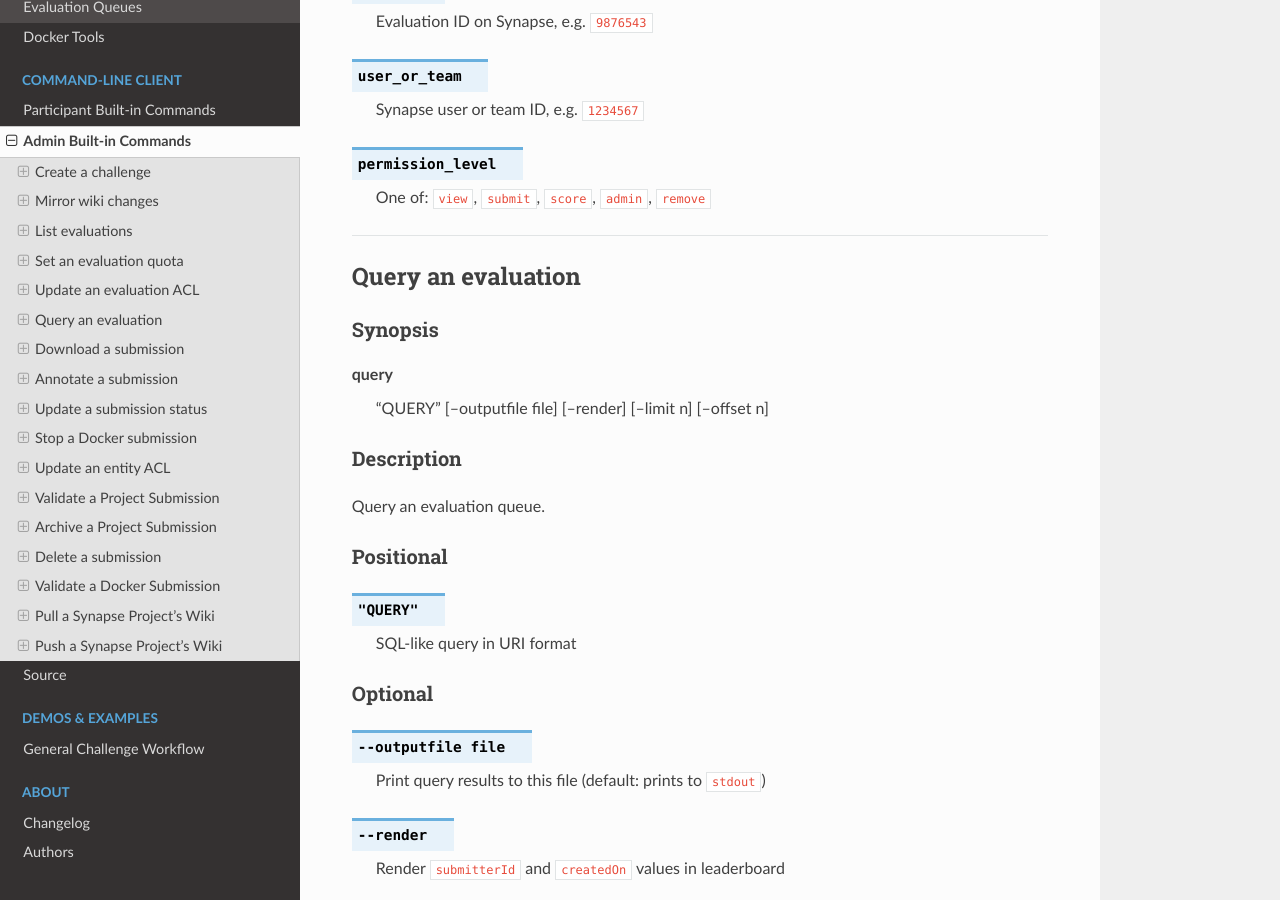
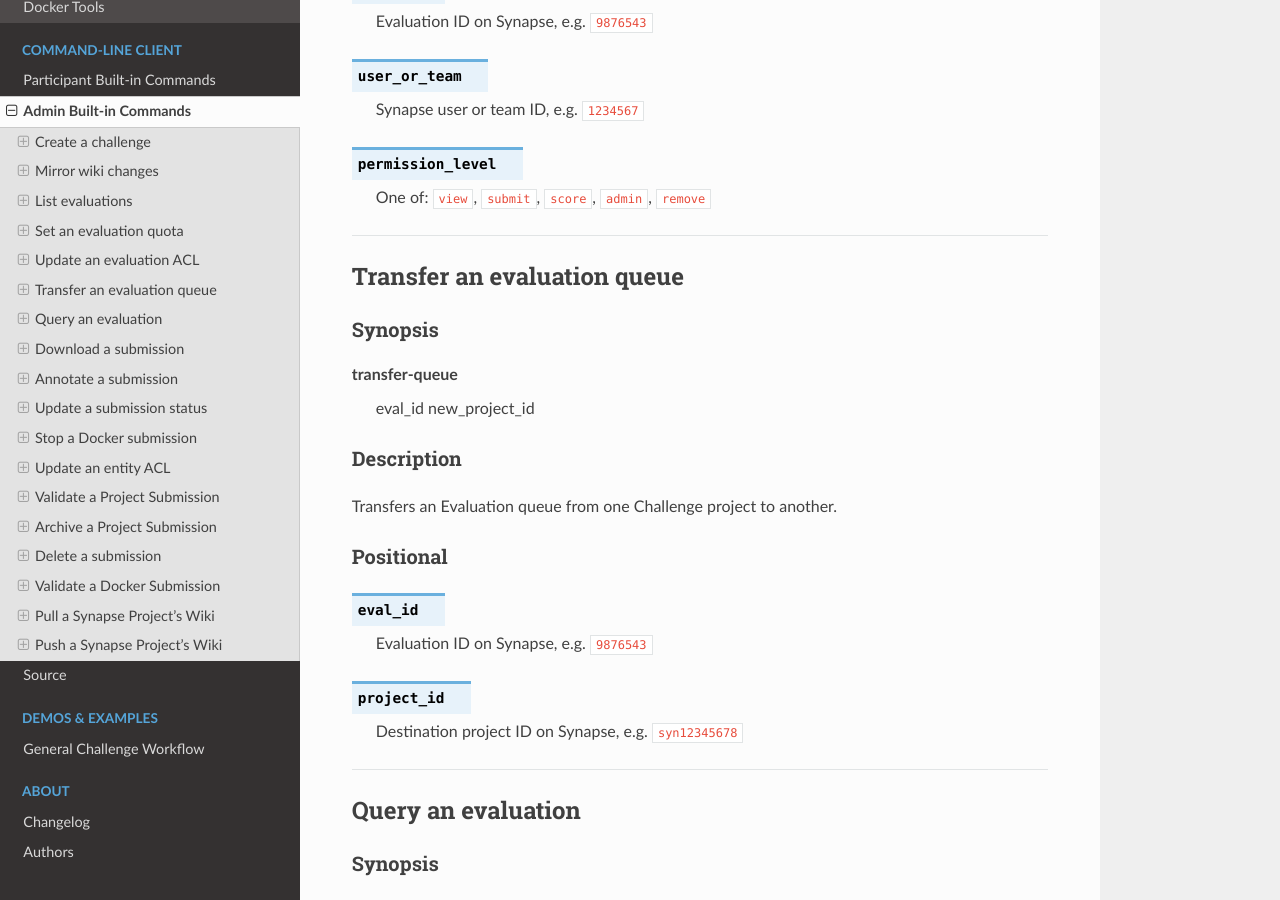
Before and after one commit to Sage-Bionetworks/challengeutils, a Sphinx documentation site: the page built from docs/client/admin.rst, in a window 1280 px wide and 900 px high, scrolled down 3857 px. Built offline with Sphinx 7.4.7 and the Read the Docs theme 2.0.0, drawn with Linux system fonts in a browser that asks for light colours.

Commit message:
add docs

```diff
--- a/docs/client/admin.rst
+++ b/docs/client/admin.rst
@@ -225,6 +225,35 @@
 .. cmdoption:: permission_level
 
     One of: ``view``, ``submit``, ``score``, ``admin``, ``remove``
+
+-------
+
+Transfer an evaluation queue
+-------------------------
+
+Synopsis
+^^^^^^^^
+
+transfer-queue
+    eval_id new_project_id
+
+Description
+^^^^^^^^^^^
+
+Transfers an Evaluation queue from one Challenge project to another.
+
+Positional
+^^^^^^^^^^
+
+.. program:: challengeutils transfer-queue
+
+.. cmdoption:: eval_id
+
+    Evaluation ID on Synapse, e.g. ``9876543``
+
+.. cmdoption:: project_id
+
+    Destination project ID on Synapse, e.g. ``syn12345678``
 
 -------
 
```
